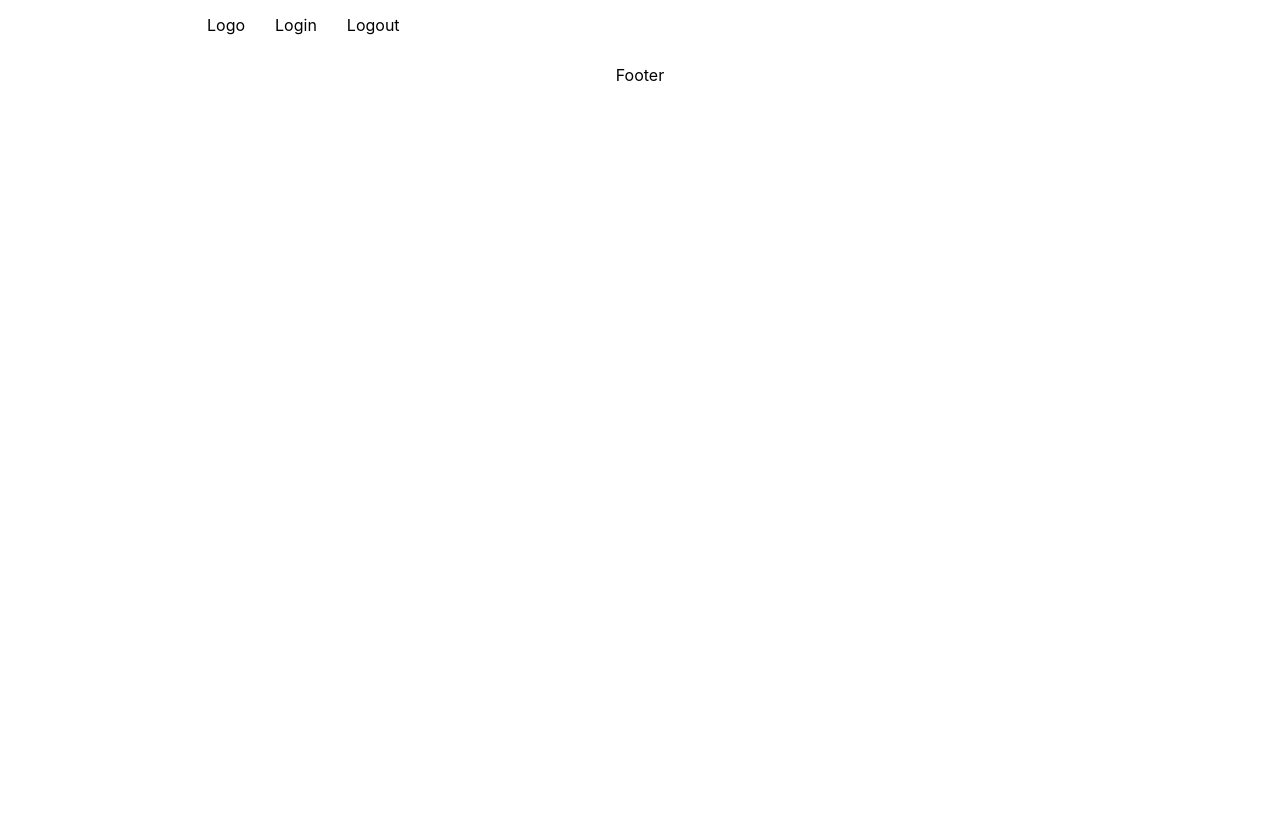
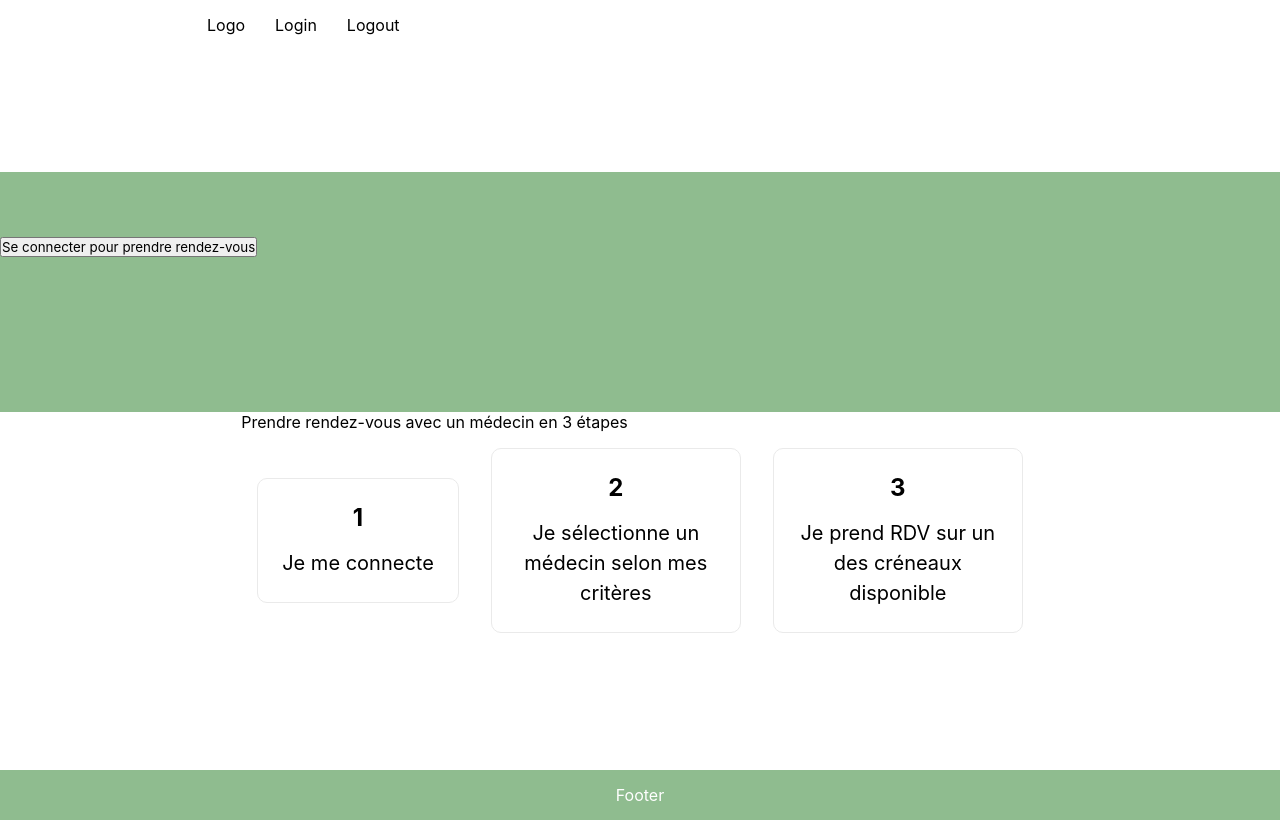
Before and after one commit to Miora-RAK/Doctolib-Groupe-3, a Next.js app: page / in a window 1280 px wide. Built offline with nearby package versions, Linux system fonts and the light colour scheme.

Commit message:
add footer header and homePage no connected

```diff
--- a/package.json
+++ b/package.json
@@ -11,9 +11,11 @@
   "dependencies": {
     "@auth0/nextjs-auth0": "^1.7.0",
     "auth0": "^2.40.0",
+    "boostrap": "^2.0.0",
     "mongodb": "^4.4.1",
     "next": "12.1.4",
     "react": "18.0.0",
+    "react-bootstrap": "^2.2.3",
     "react-dom": "18.0.0"
   },
   "devDependencies": {
--- a/pages/index.tsx
+++ b/pages/index.tsx
@@ -1,11 +1,32 @@
 import type { NextPage } from "next";
 import { Layout } from "../components/Layout";
-
 const Home: NextPage = () => {
   return (
     <>
       <Layout>
-        <div></div>
+        <div className="connexion-container">
+          <div>
+            <button> Se connecter pour prendre rendez-vous</button>
+            {/* image */}
+          </div>
+        </div>
+        <div>
+          <p>Prendre rendez-vous avec un médecin en 3 étapes</p>
+          <div className="row">
+            <div className="card">
+              <h3>1</h3>
+              <p>Je me connecte</p>
+            </div>
+            <div className="card">
+              <h3>2</h3>
+              <p>Je sélectionne un médecin selon mes critères</p>
+            </div>
+            <div className="card">
+              <h3>3</h3>
+              <p>Je prend RDV sur un des créneaux disponible</p>
+            </div>
+          </div>
+        </div>
       </Layout>
     </>
   );
--- a/styles/style.css
+++ b/styles/style.css
@@ -28,6 +28,8 @@ nav a:hover {
 }
 
 footer {
+  background-color: #8fbc8f;
+  color: #ffffff;
   width: 100vw;
   padding: 15px 0;
   text-align: center;
@@ -37,4 +39,54 @@ footer {
 .container {
   width: 70vw;
   margin: auto;
+  min-height: 90vh;
+  padding: 2rem 0;
+  flex: 1;
+  display: flex;
+  flex-direction: column;
+  justify-content: center;
+  align-items: center;
 }
+
+/* CARD */
+.connexion-container {
+  background-color: #8fbc8f;
+  width: 100vw;
+  min-height: 30vh;
+  padding: 4rem 0;
+}
+
+.card {
+  margin: 1rem;
+  padding: 1.5rem;
+  text-align: center;
+  color: inherit;
+  border: 1px solid #eaeaea;
+  border-radius: 10px;
+  transition: color 0.15s ease, border-color 0.15s ease;
+  max-width: 250px;
+}
+
+.card:hover,
+.card:focus,
+.card:active {
+  color: #8fbc8f;
+  border-color: #8fbc8f;
+}
+
+.card h3 {
+  margin: 0 0 1rem 0;
+  font-size: 1.5rem;
+}
+
+.card p {
+  margin: 0;
+  font-size: 1.25rem;
+  line-height: 1.5;
+}
+.row {
+  display: flex;
+  flex-direction: row;
+  justify-content: center;
+  align-items: center;
+}
```
